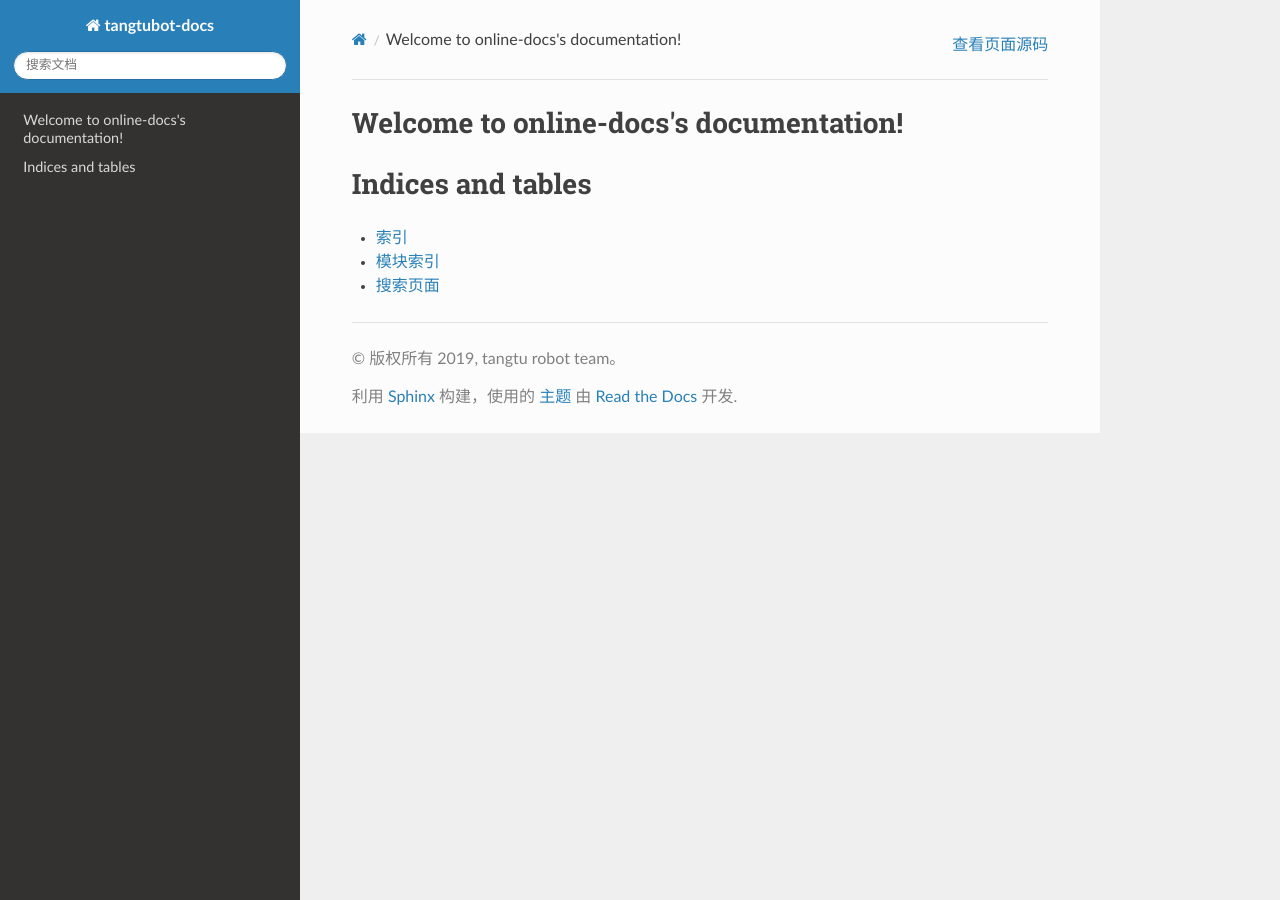
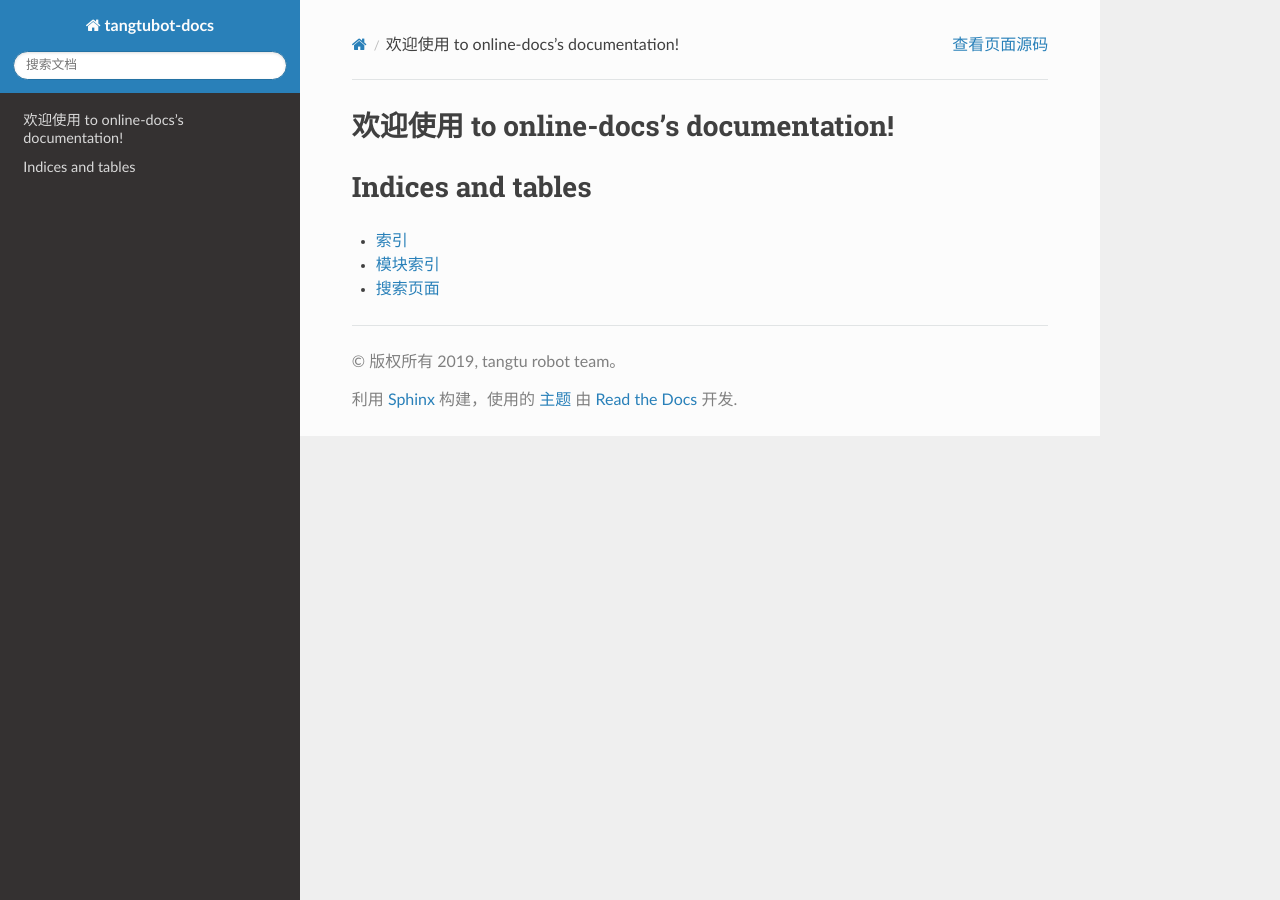
Before and after one commit to didabot/docs, a Sphinx documentation site: the page built from source/index.rst, in a window 1280 px wide. Built offline with Sphinx 7.4.7 and the Read the Docs theme 2.0.0, drawn with Linux system fonts in a browser that asks for light colours.

```diff
--- a/source/conf.py
+++ b/source/conf.py
@@ -57,7 +57,7 @@ master_doc = 'index'
 #
 # This is also used if you do content translation via gettext catalogs.
 # Usually you set "language" from the command line for these cases.
-language = u'zh'
+language = u'zh_CN'
 
 # List of patterns, relative to source directory, that match files and
 # directories to ignore when looking for source files.
--- a/source/index.rst
+++ b/source/index.rst
@@ -3,7 +3,7 @@
    You can adapt this file completely to your liking, but it should at least
    contain the root `toctree` directive.
 
-Welcome to online-docs's documentation!
+欢迎使用 to online-docs's documentation!
 =======================================
 
 .. toctree::
```
